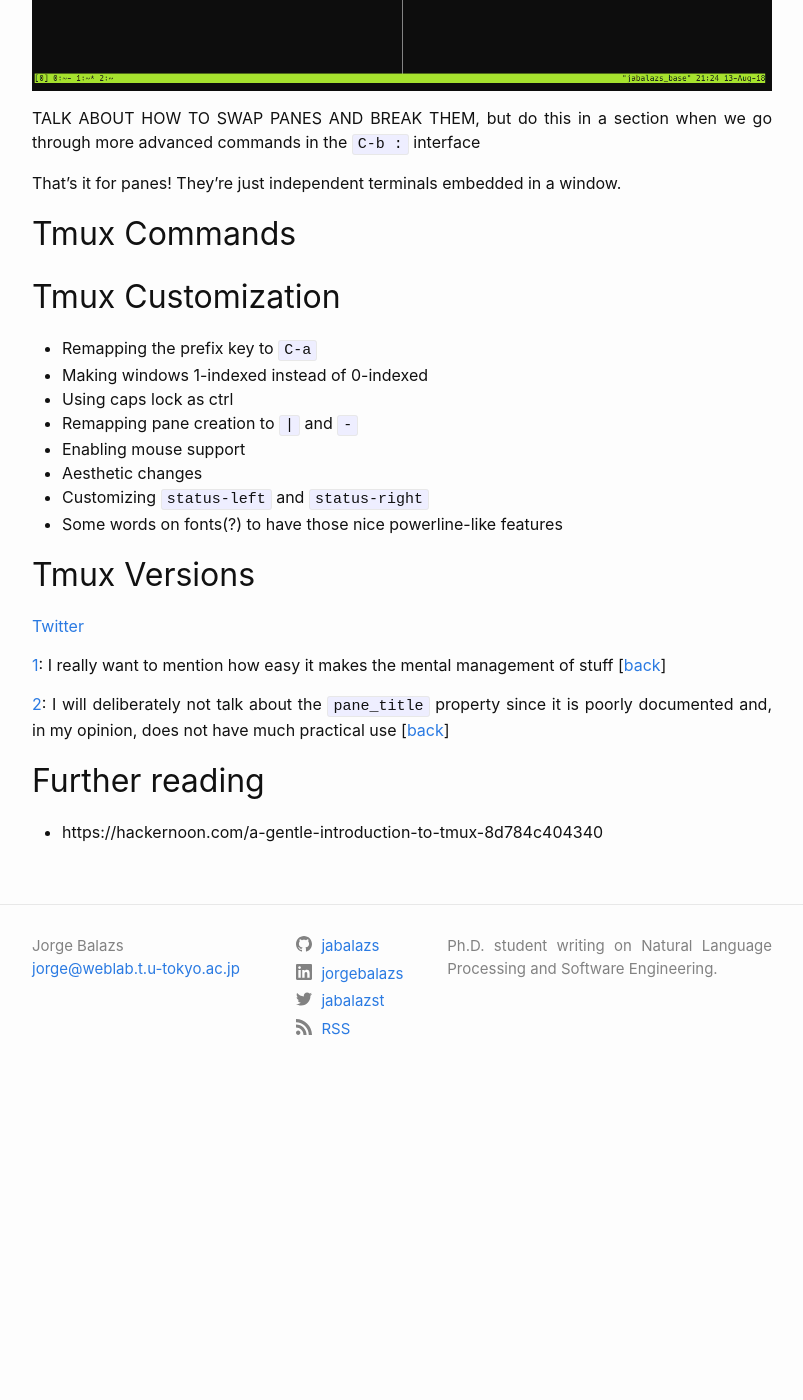
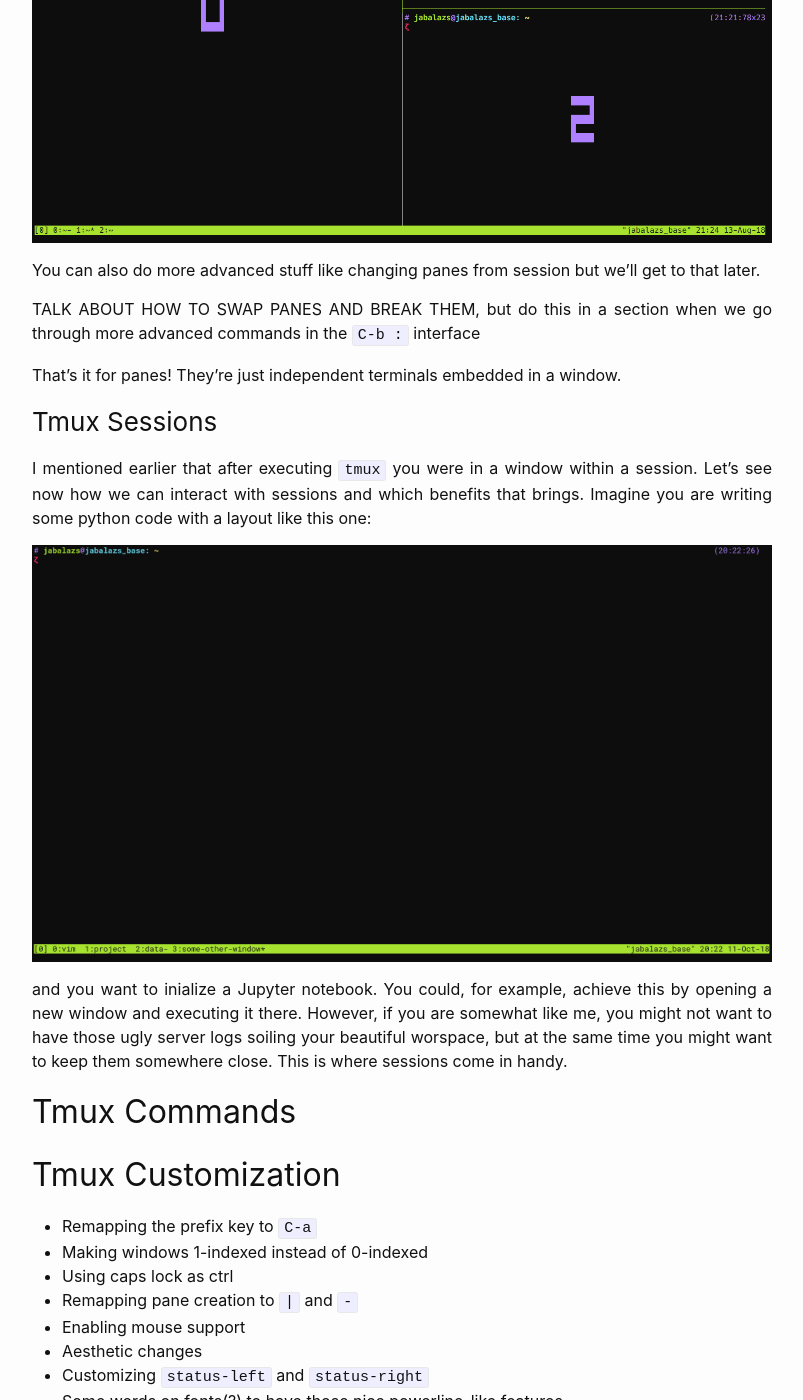
Before and after one commit to jabalazs/jabalazs.github.io, a Jekyll site: the page built from _posts/2018-07-30-workspace_part_1_tmux.md, in a window 1280 px wide and 1400 px high, scrolled down 6026 px. Shown: the whole window, without its empty margins (238-1041 px from the left). Built offline with Jekyll 4.4.1, drawn with Linux system fonts in a browser that asks for light colours; before the commit the page ends 7126 px from its top, so only the background shows below that; some of the changed text lies outside the part shown.

Commit message:
Update tmux blog post

````diff
--- a/_posts/2018-07-30-workspace_part_1_tmux.md
+++ b/_posts/2018-07-30-workspace_part_1_tmux.md
@@ -31,6 +31,9 @@
 <a name="footnote:mental_model.backlink"></a>I know this might not make much
 sense now, but it will become clearer as we go through this tutorial.
 
+[I know some of these commands might look ugly but trust me, when you realize
+that you can easily customize them this won't be an issue.]
+
 Before achieving this though, there are several things that you should know
 first. If you feel comfortable with the tmux basics you can jump straight to the
 [Commands](#commands) or [Customization](#customization) sections. For the rest,
@@ -54,7 +57,7 @@
 For those using Ubuntu, execute:
 
 ```bash
-sudo apt update && sudo apt install tmux
+sudo apt-get update && sudo apt-get install tmux
 ```
 
 For those using OS X, install [Homebrew](https://brew.sh/), then run:
@@ -98,7 +102,7 @@
 
 **`status-right`**: The `status-right` shows the
 `pane_title`<sup>[2](#footnote:pane_title)</sup><a
-name="footnote:pane_title.backlink"></a>and the current date in the format:
+name="footnote:pane_title.backlink"></a> and the current date in the format:
 `%H:%M %d-%b-%y` (To know more about date formats take a look at the `FORMAT`
 section of the [manpage for
 `date`](http://linuxcommand.org/lc3_man_pages/date1.html)).
@@ -111,8 +115,12 @@
 ### Prefix key and Windows {#prefix_and_windows}
 
 Let's now create another window, but first let me first explain what the
-`prefix` key is. In order to execute commands in tmux, you first need to
-press the prefix key, which by default is `C-b` (Ctrl+b).
+`prefix` key is. In order to execute commands in tmux, you first need to press
+the prefix key, which by default is `C-b` (Ctrl+b). When you press this
+combination you're telling tmux that you want to execute one of its commands,
+instead of one from whatever other application you're using within your
+terminal.
+<sup>[3](#footnote:prefix_example)</sup><a name="footnote:prefix_example.backlink"></a>
 
 Let's try this now: Press `C-b`, release the keys, then press `c`. You just
 created another window, and should see something similar to the screenshot
@@ -127,6 +135,9 @@
 As you can see in the status bar, you just created window 1, and it became the
 active window (as shown by `*`). This window works independently from the
 first one, so it's just like having another terminal open.
+
+You can also manually rename windows by pressing `C-b ,` (that is `<prefix> <comma>`),
+deleting the current window name, and writing a new one. Try it!
 
 So that's it for windows, pretty simple right? let's now create some panes.
 
@@ -146,6 +157,7 @@
 right-arrow`. You can also see that the separator bar looks green at the bottom
 half; this means that the second pane (right) is selected. If you move to the
 first pane, you'll see how the top half becomes green.
+
 
 **Horizontal Panes**
 
@@ -169,11 +181,28 @@
 
 ![Swapping tmux panes]({{ "/assets/images/swapped_pane.png" | absolute_url }})
 
+You can also do more advanced stuff like changing panes from session but we'll
+get to that later.
+
 TALK ABOUT HOW TO SWAP PANES AND BREAK THEM, but do this in a section when we go
 through more advanced commands in the `C-b :` interface
 
+That's it for panes! They're just independent terminals embedded in a window.
 
-That's it for panes! They're just independent terminals embedded in a window.
+### Tmux Sessions
+
+I mentioned earlier that after executing `tmux` you were in a window within a
+session. Let's see now how we can interact with sessions and which benefits that
+brings. Imagine you are writing some python code with a layout like this one:
+
+![Some open tmux windows]({{ "assets/images/some_windows_open.png" | absolute_url }})
+
+and you want to inialize a Jupyter notebook. You could, for example, achieve
+this by opening a new window and executing it there. However, if you are
+somewhat like me, you might not want to have those ugly server logs soiling your
+beautiful worspace, but at the same time you might want to keep them somewhere
+close. This is where sessions come in handy.
+
 
 # Tmux Commands {#commands}
 
@@ -193,12 +222,16 @@
 <a href="https://twitter.com/intent/tweet?text={{ page.title }}&url={{ site.url }}{{ page.url }}&via={{ site.twitter_username }}&related={{ site.twitter_username }}" rel="nofollow" target="_blank" title="Share on Twitter">Twitter</a>
 
 <a name="footnote:mental_model">1</a>: I really want to mention how easy it makes the
-mental management of stuff [[back](#footnote:mental_model.backlink)]
-
+mental management of stuff. [[back](#footnote:mental_model.backlink)]
 
 <a name="footnote:pane_title">2</a>: I will deliberately not talk about the
 `pane_title` property since it is poorly documented and, in my opinion, does not
-have much practical use [[back](#footnote:pane_title.backlink)]
+have much practical use. [[back](#footnote:pane_title.backlink)]
+
+<a name="footnote:prefix_example">3</a>: For example, I use vim for my daily
+development needs, and as some of you may know, vim has _lots_ of keybindings.
+`prefix` avoids having conflicts between vim's and tmux's
+keybindings. [[back](#footnote:prefix_example.backlink)]
 
 # Further reading
 * https://hackernoon.com/a-gentle-introduction-to-tmux-8d784c404340
````
Also changed, not shown: other parts of _posts/2018-07-30-workspace_part_1_tmux.md (+4 -3 lines), assets/images/some_windows_open.png (added).
